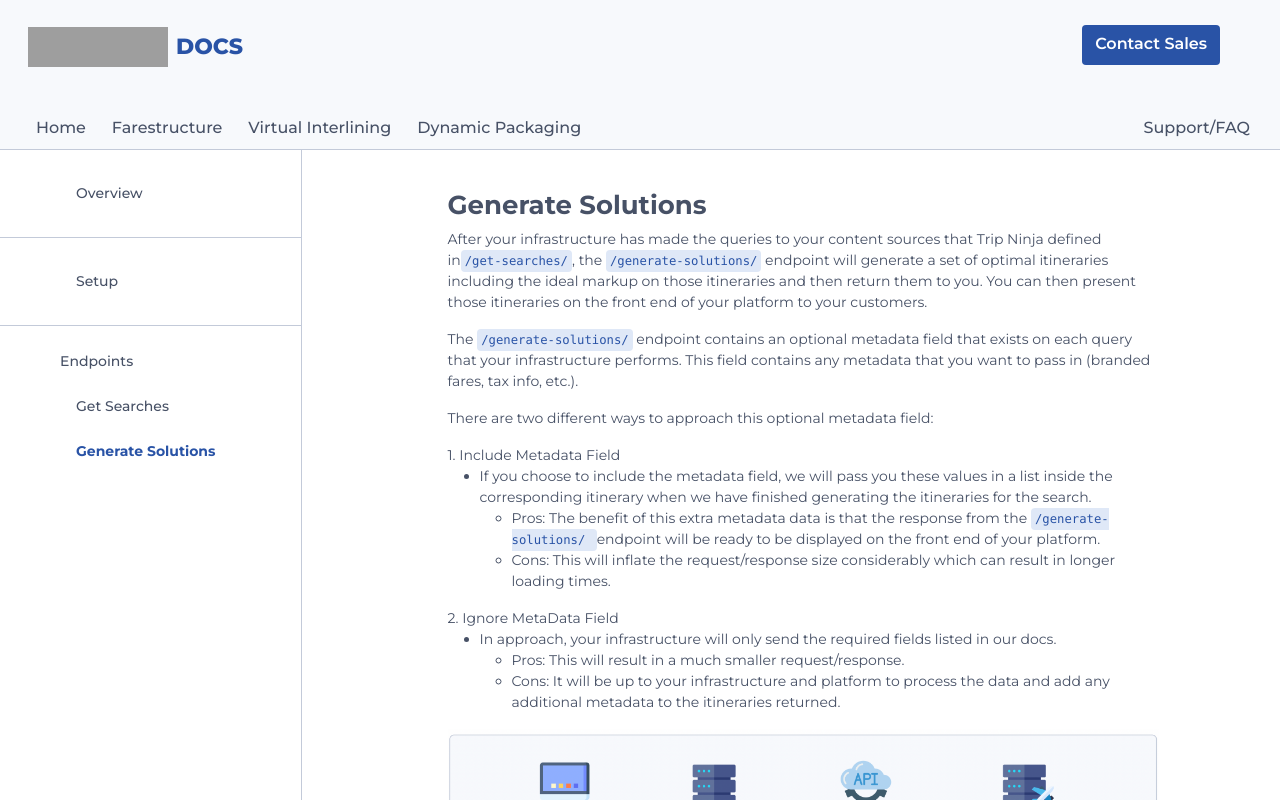
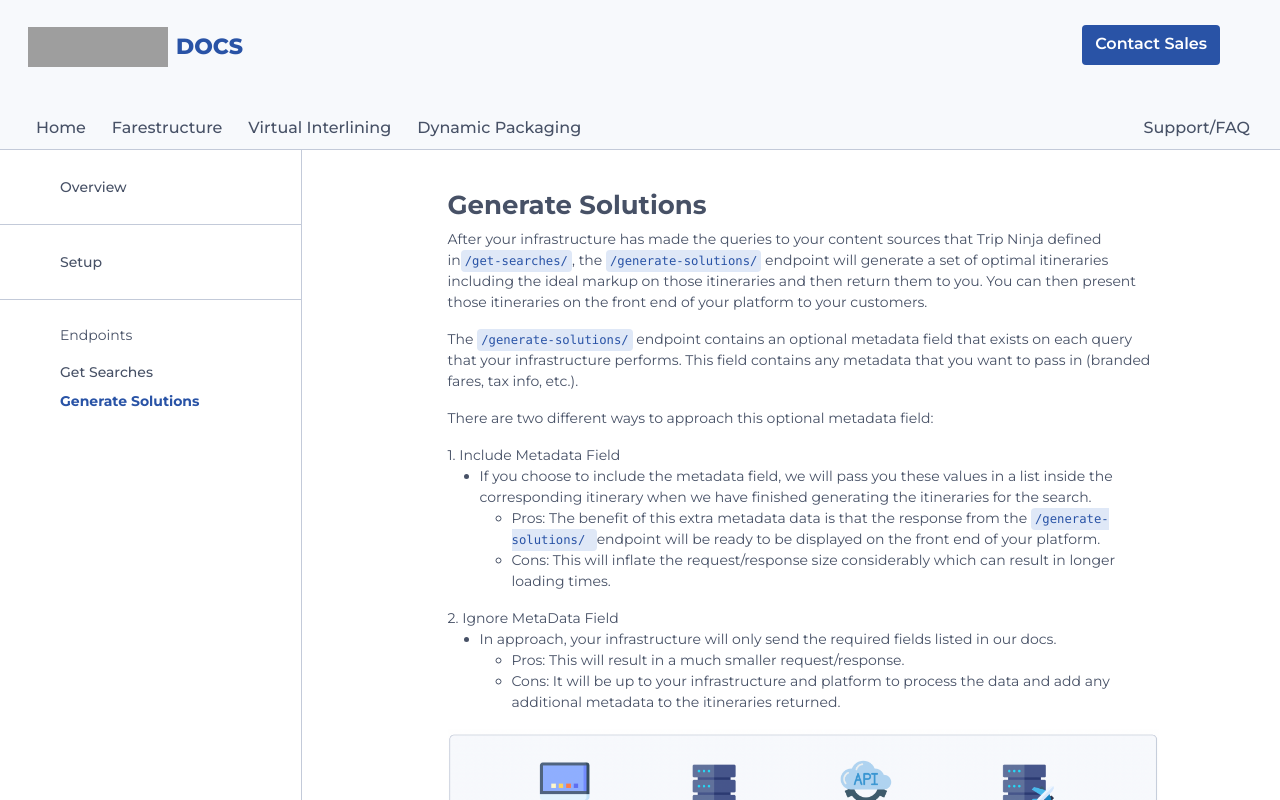
Before and after one commit to trip-ninja-inc/trip_ninja_api_docs, a React (Create React App) app in the folder trip-ninja-docs/: page /farestructure/generate-solutions/ in a window 1280 px wide. Shown: the top 800 px of the page. Built offline with nearby package versions, Linux system fonts and the light colour scheme; grey boxes are pictures that could not be loaded.

Commit message:
update sidebar

```diff
--- a/trip-ninja-docs/src/common/Common.css
+++ b/trip-ninja-docs/src/common/Common.css
@@ -14,9 +14,11 @@
   color: var(--grey-dark);
   font-size: 14px;
   font-weight: 500;
+  text-decoration: none;
 }
 
 .sidebar-link:hover {
+  font-weight: 700;
   color: var(--grey-darker)
 }
 
--- a/trip-ninja-docs/src/common/SideBar.tsx
+++ b/trip-ninja-docs/src/common/SideBar.tsx
@@ -1,4 +1,6 @@
 import React from "react";
+import "./Common.css";
+
 
 interface SideBarNavProps {
   currentView: string;
@@ -12,7 +14,7 @@ export default function SideBarNav(props: SideBarNavProps) {
     <div className="sidebar">
       <div className="sidebar-item sidebar-border">
         <a
-          className={`nav-link sidebar-link ${getActiveLink("overview")}`}
+          className={`sidebar-link ${getActiveLink("overview")}`}
           href="/farestructure/overview/"
         >
           Overview
@@ -20,22 +22,22 @@ export default function SideBarNav(props: SideBarNavProps) {
       </div>
       <div className="sidebar-item sidebar-border">
         <a
-          className={`nav-link sidebar-link ${getActiveLink("setup")}`}
+          className={`sidebar-link ${getActiveLink("setup")}`}
           href="/farestructure/setup/"
         >
           Setup
         </a>
       </div>
-      <div className="sidebar-item">
-        <p className="fw-semibold sidebar-link">Endpoints</p>
+      <div className="sidebar-item d-flex flex-column">
+        <p className="fw-semibold mb-3">Endpoints</p>
         <a
-          className={`nav-link sidebar-link mb-2 ${getActiveLink("get-searches")}`}
+          className={`sidebar-link mb-2 ${getActiveLink("get-searches")}`}
           href="/farestructure/get-searches/"
         >
           Get Searches
         </a>
         <a
-          className={`nav-link sidebar-link ${getActiveLink("generate-solutions")}`}
+          className={`sidebar-link ${getActiveLink("generate-solutions")}`}
           href="/farestructure/generate-solutions/"
         >
           Generate Solutions
```
Also changed, not shown: 1 other file (tests, documents, lock files or other folders).
